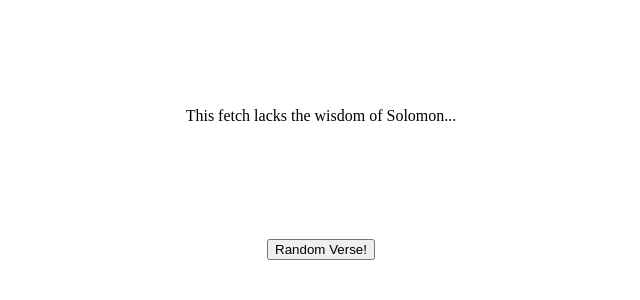
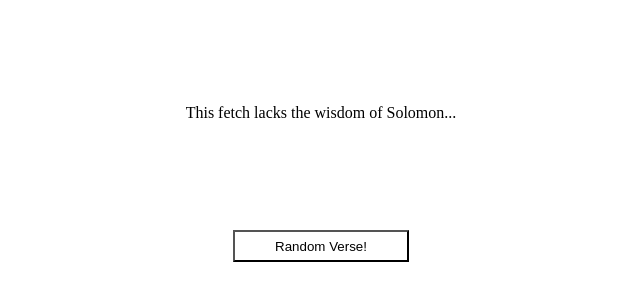
Before and after one commit to ajg7/proverb_generator, a React (Create React App) app: page / in a window 1280 px wide. Shown: the part 184-484 px from the top of the page, without its empty margins (319-959 px from the left). Built offline with nearby package versions, Linux system fonts and the light colour scheme; no server answers.

Commit message:
styled the structure of the button

```diff
--- a/src/css/index.css
+++ b/src/css/index.css
@@ -30,3 +30,8 @@ html, body, #root, #root>div {
 .random-verse-button {
     padding: 0.5em;
 }
+
+.random-verse-button button {
+    background: none;
+    padding: 0.5em 3em;
+}
```
